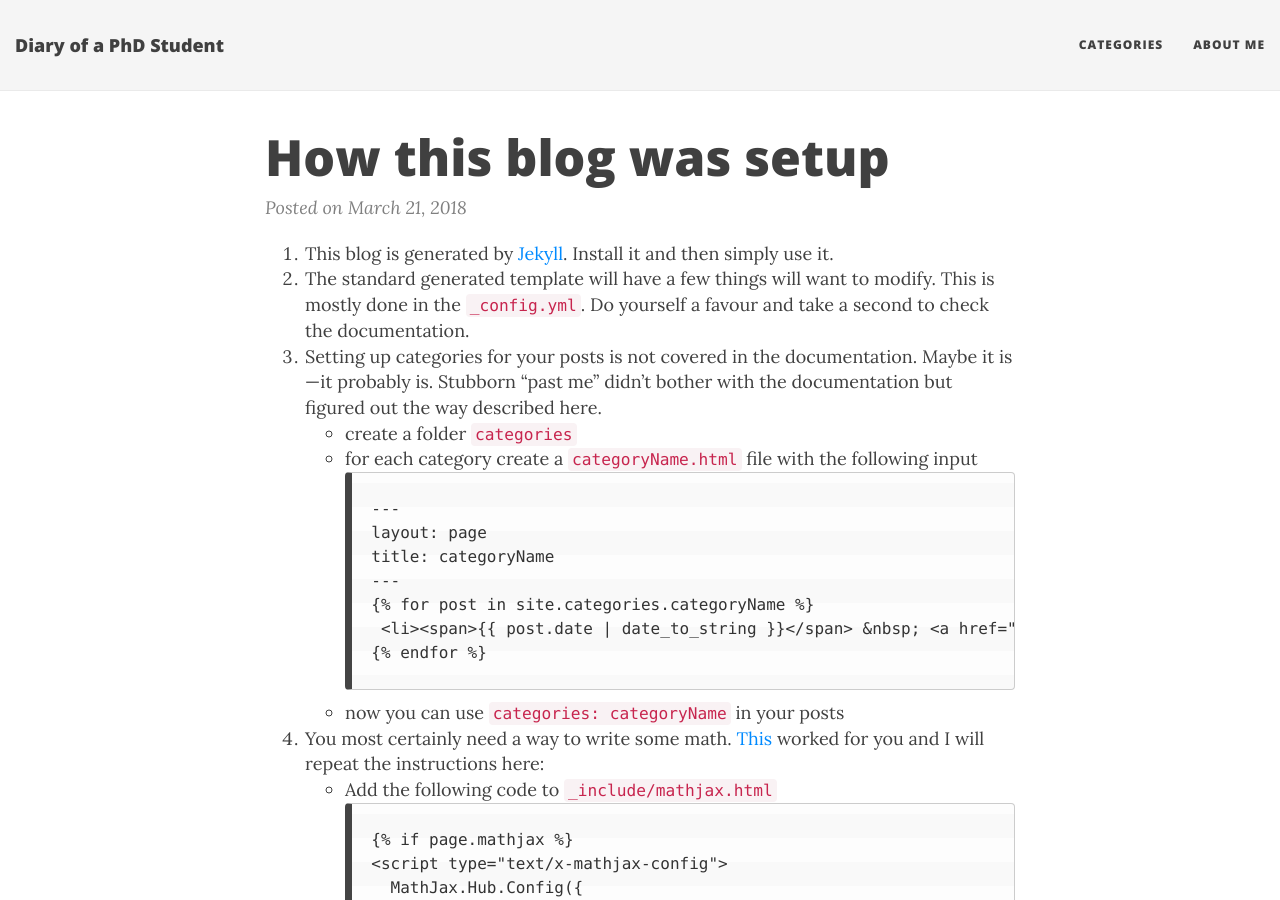
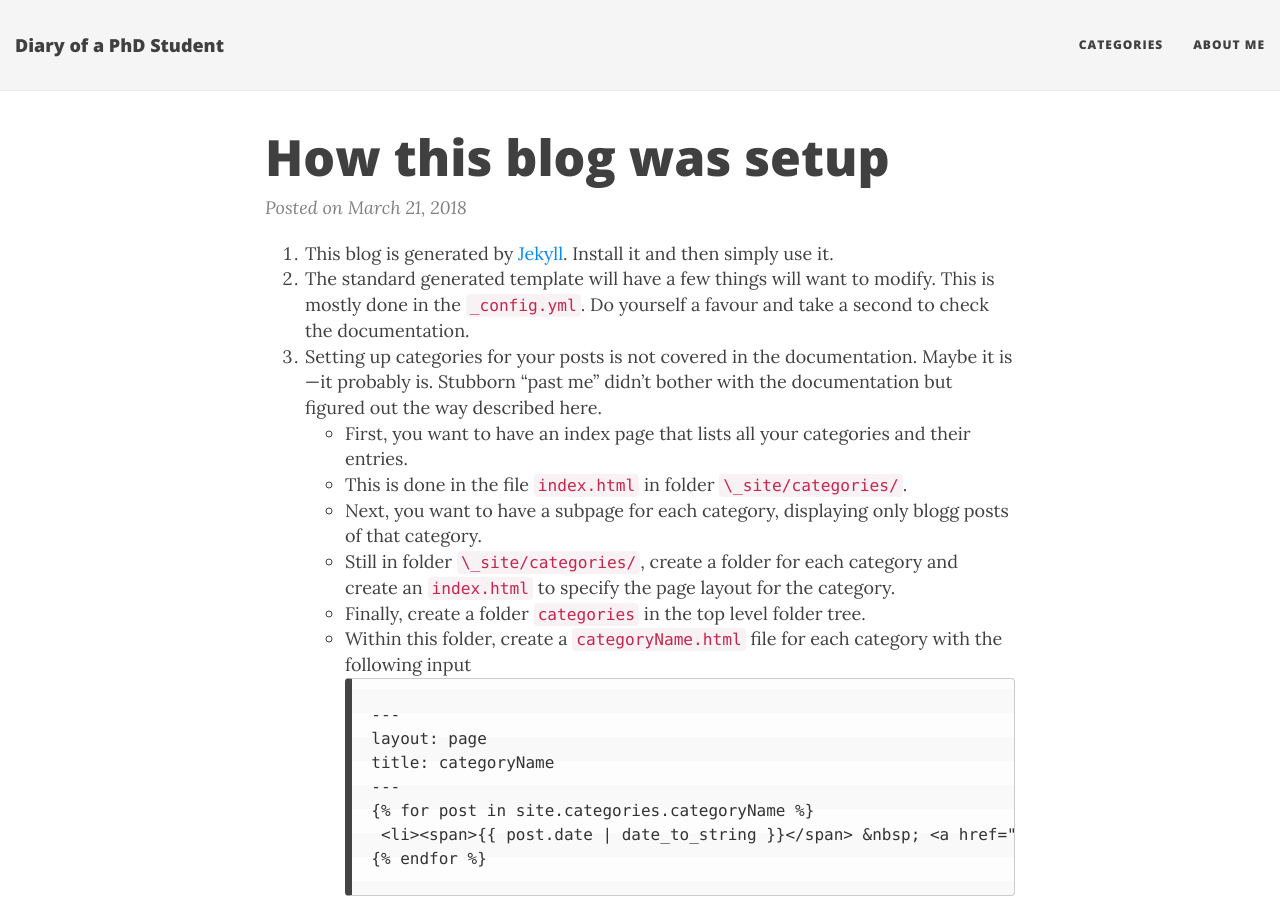
Before and after one commit to Cydny/cydny.github.io, a Jekyll site: the page built from _posts/misc/2018-03-21-how-to.md, in a window 1280 px wide and 900 px high. Built offline with Jekyll 4.4.1, drawn with Linux system fonts in a browser that asks for light colours; nearby versions of some CDN libraries; a script that is not in the unit is left out; some of the changed text lies outside the part shown.

Commit message:
Update howto wrt categories

````diff
--- a/_posts/misc/2018-03-21-how-to.md
+++ b/_posts/misc/2018-03-21-how-to.md
@@ -9,8 +9,12 @@ tags: [howto]
 1. This blog is generated by [Jekyll](https://jekyllrb.com/). Install it and then simply use it.
 2. The standard generated template will have a few things will want to modify. This is mostly done in the `_config.yml`. Do yourself a favour and take a second to check the documentation.
 3. Setting up categories for your posts is not covered in the documentation. Maybe it is—it probably is. Stubborn "past me" didn't bother with the documentation but figured out the way described here.
-    * create a folder `categories`
-    * for each category create a  `categoryName.html` file with the following input
+    * First, you want to have an index page that lists all your categories and their entries.
+    * This is done in the file `index.html` in folder `\_site/categories/`.
+    * Next, you want to have a subpage for each category, displaying only blogg posts of that category.
+    * Still in folder `\_site/categories/`, create a folder for each category and create an `index.html` to specify the page layout for the category.
+    * Finally, create a folder `categories` in the top level folder tree.
+    * Within this folder, create a `categoryName.html` file for each category with the following input
         ```
         {% raw %}
         ---
@@ -22,7 +26,8 @@ tags: [howto]
         {% endfor %}
         {% endraw %}
         ```
-    * now you can use `categories: categoryName` in your posts
+    * This is supposed to fill a page for each category so that it displays only blog posts within the category
+    * Now you can use `categories: categoryName` in your posts
 
 4. You most certainly need a way to write some math. [This](http://sgeos.github.io/github/jekyll/2016/08/21/adding_mathjax_to_a_jekyll_github_pages_blog.html) worked for you and I will repeat the instructions here:
     * Add the following code to `_include/mathjax.html`
````
